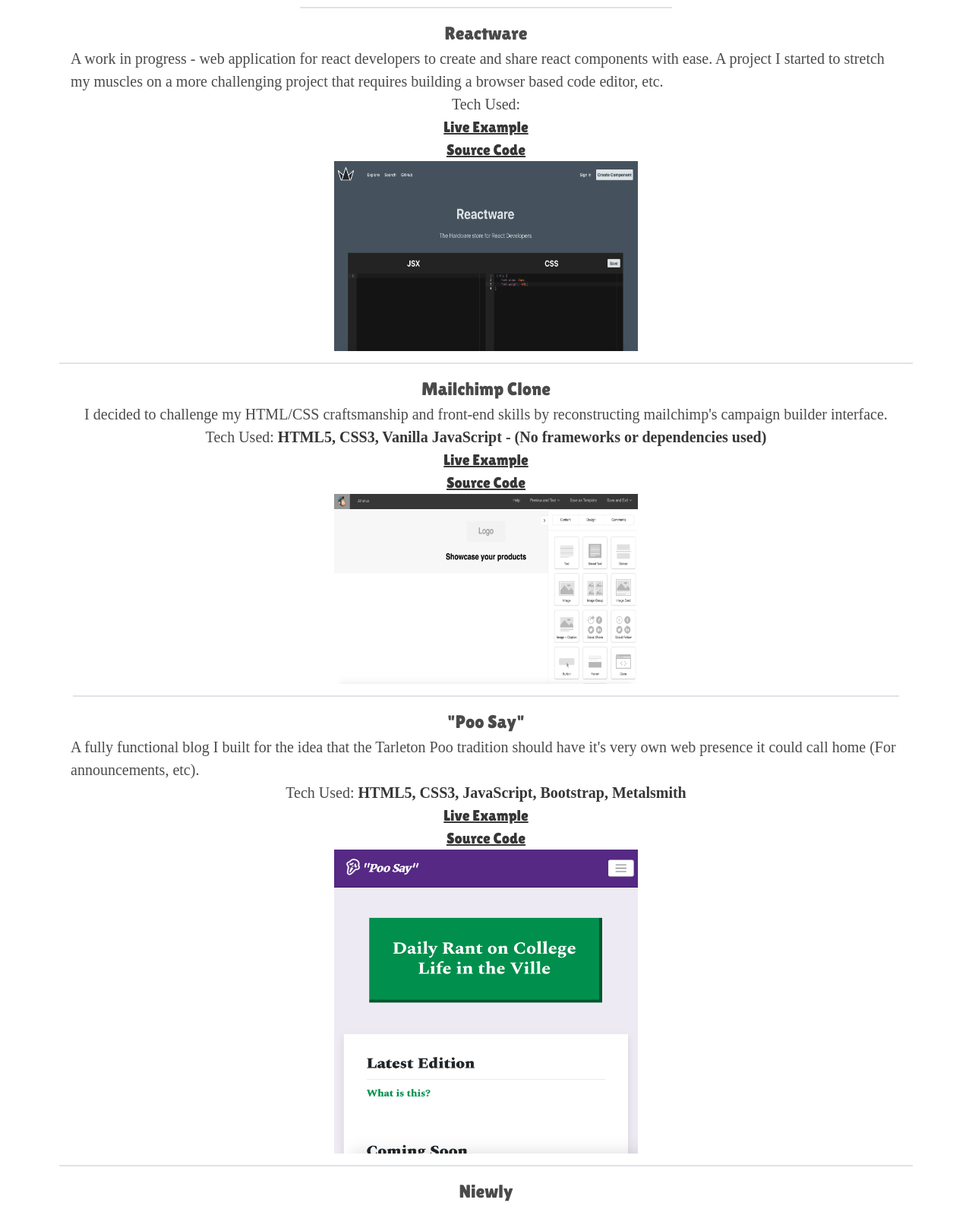
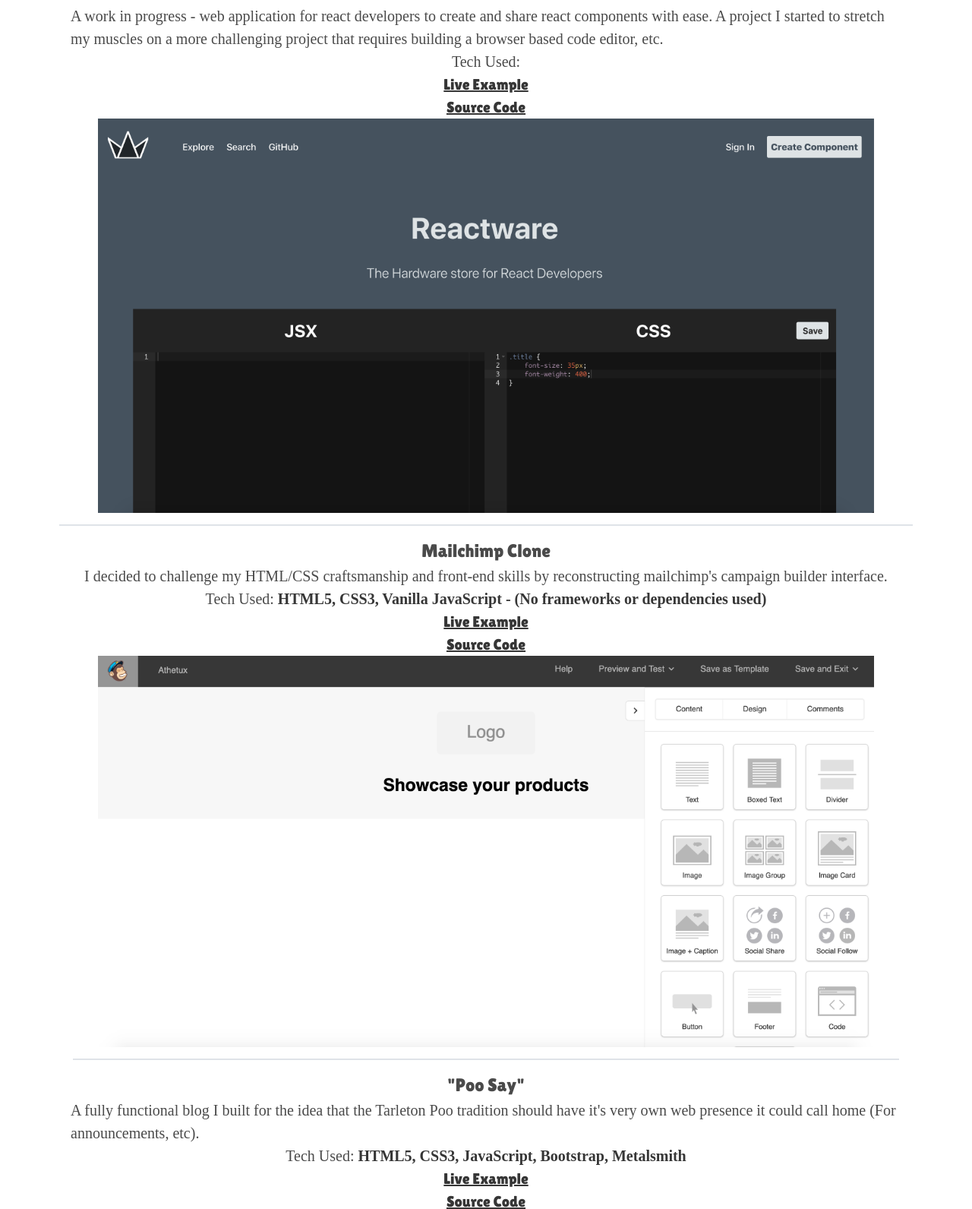
Before and after one commit to kazewaze/Portfolio, a PHP site: page /pages/projects.html in a window 1280 px wide. Shown: the part 1158-2749 px from the top of the page at 76% size. Run offline with PHP 8.4, Linux system fonts and the light colour scheme; some libraries are stand-ins or nearby versions.

Commit message:
improved

```diff
--- a/css/style.css
+++ b/css/style.css
@@ -185,11 +185,27 @@
   .project a {
     text-decoration: underline;
   }
+  /* .post {
+    display: grid;
+    grid-template-columns: minmax(1.2rem, 1fr) minmax(auto, 57ch) minmax(1.2rem, 1fr);
+  } */
 
+  /* position text paragraphs into the second (middle) column */
+  /* p {
+    grid-column: 2;
+  } */
+
+  /* position images to take up all three columns */
   .project img {
+    grid-column: 1 / 4;
+    width: 100%;
+    max-width: 100ch;
+    justify-self: center;
+  }
+  /* .project img {
     height: 400px;
     width: 400px;
-  }
+  } */
 
 .navbar {
   background-color: #F4F6F8;
--- a/pages/projects.html
+++ b/pages/projects.html
@@ -84,7 +84,7 @@
                         <p>Tech Used: </p>
                         <a href="">Live Example</a>
                         <a href="">Source Code</a>
-                        <img style="height: 250px;" src="../img/reactware.png" />
+                        <img src="../img/reactware.png" />
                       </div>
 
                       <div class="project">
@@ -93,7 +93,7 @@
                           <p>Tech Used: <strong>HTML5, CSS3, Vanilla JavaScript - (No frameworks or dependencies used)</strong></p>
                           <a href="https://mailchimp-ui.netlify.app/">Live Example</a>
                           <a href="https://github.com/KayceeIngram/mailchimp-ui">Source Code</a>
-                          <img style="height: 250px;" src="../img/mailchimp.png" />
+                          <img src="../img/mailchimp.png" />
                       </div>
 
                       <div class="project">
```
Also changed, not shown: img/poosay.png.
